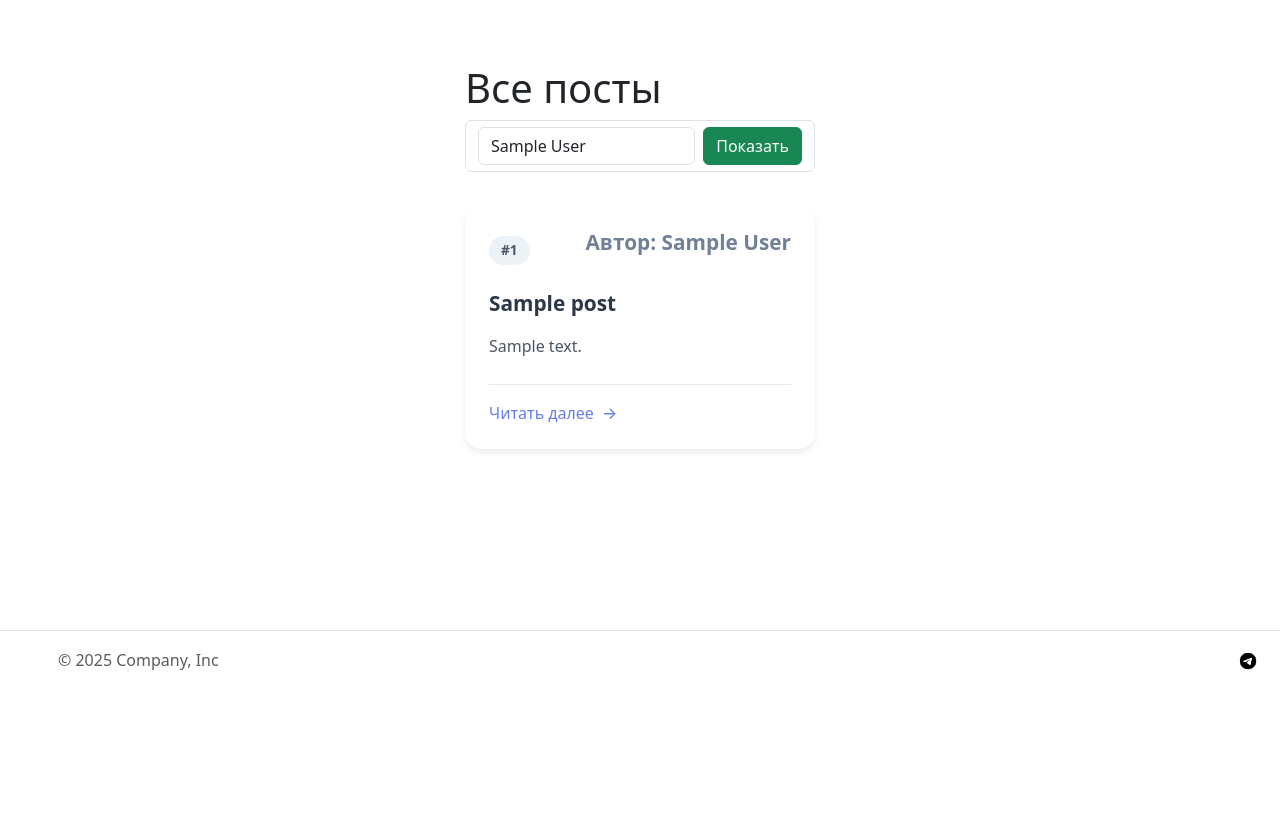
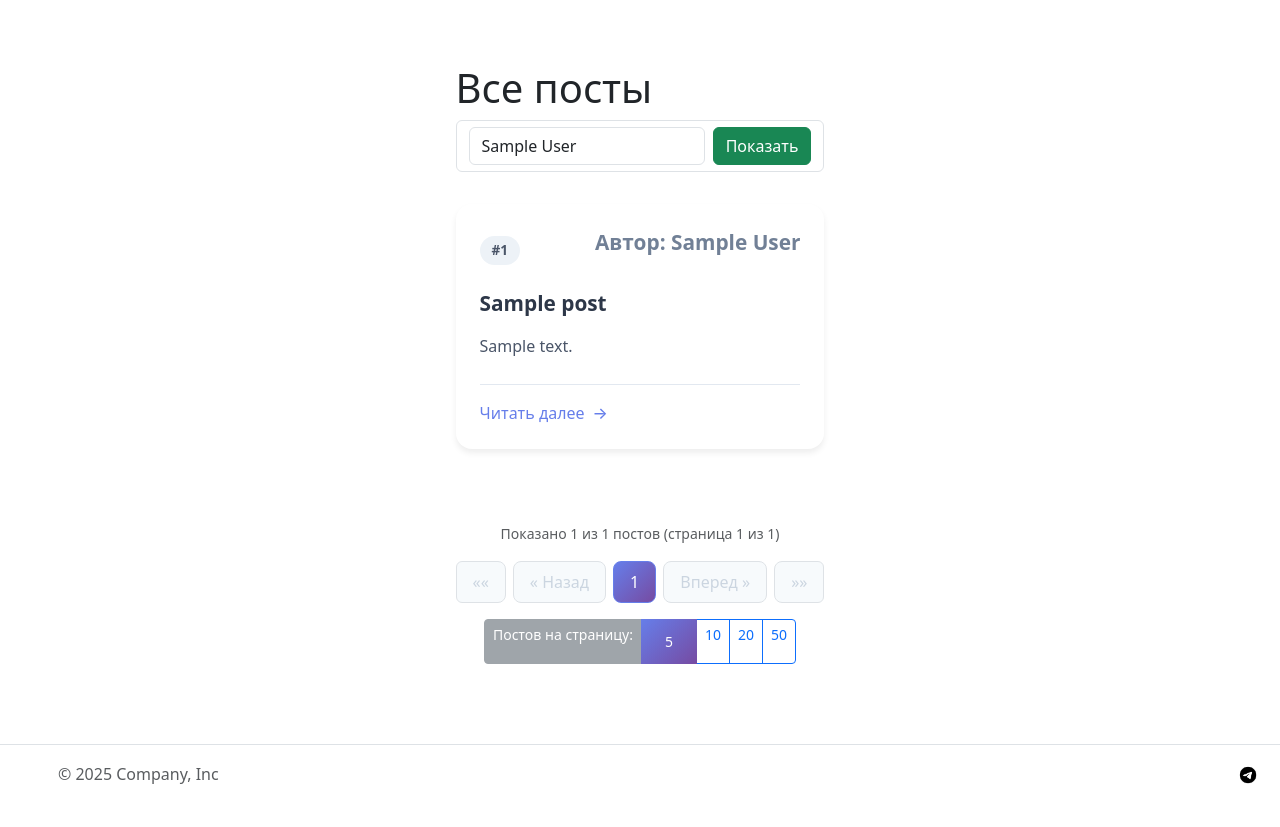
Before and after one commit to AyazAA/PythonPet, a Flask app: page /posts in a window 1280 px wide. Shown: the part 87-914 px from the top of the page. Before the commit the page ends 757 px from the top, so only its background shows below. Run offline with Flask 3, Linux system fonts and the light colour scheme; tables that the repository leaves empty hold one stand-in row (values such as "Sample post").

Commit message:
Add pagination for posts

```diff
--- a/app/routes/post.py
+++ b/app/routes/post.py
@@ -12,17 +12,30 @@ post = Blueprint('post', __name__)
 def get_posts_by_author():
     form = AuthorForm()
     form.author.choices = [a.name for a in User.query.all()]
-    author = request.form.get('author')
-    author_id = User.query.filter_by(name=author).first().id
-    posts = Post.query.filter_by(user_id=author_id).all()
-    return render_template('post/posts.html', posts=posts, form=form)
+    author_name = request.form.get('author')
+
+    page = request.args.get('page', 1, type=int)
+    per_page = request.args.get('per_page', 5, type=int)
+
+    author = User.query.filter_by(name=author_name).first()
+    if author is None:
+        flash(f"Такого автора нет.", "danger")
+
+    pagination = Post.query.filter_by(user_id=author.id).order_by(Post.id.desc()).paginate(page=page, per_page=per_page, error_out=False)
+    posts = pagination.items
+    return render_template('post/posts.html', posts=posts, pagination=pagination, form=form)
 
 @post.get('/posts')
 def get_all_posts():
     form = AuthorForm()
     form.author.choices = [a.name for a in User.query.all()]
-    posts = Post.query.all()
-    return render_template('post/posts.html', posts=posts, form=form)
+
+    page = request.args.get('page', 1, type=int)
+    per_page = request.args.get('per_page', 5, type=int)
+
+    pagination = Post.query.order_by(Post.id.desc()).paginate(page=page, per_page=per_page, error_out=False)
+    posts = pagination.items
+    return render_template('post/posts.html', posts=posts, pagination=pagination, form=form)
 
 @post.get('/post/<int:id>/update')
 @login_required
--- a/app/static/css/main.css
+++ b/app/static/css/main.css
@@ -277,3 +277,94 @@ header,footer{
 ::-webkit-scrollbar-thumb:hover {
     background: linear-gradient(135deg, #764ba2, #667eea);
 }
+
+/* ========== ПАГИНАЦИЯ ========== */
+.pagination-container {
+    margin-top: 3rem;
+    padding: 1rem 0;
+}
+
+.pagination {
+    display: flex;
+    justify-content: center;
+    list-style: none;
+    gap: 0.5rem;
+    flex-wrap: wrap;
+}
+
+.page-item {
+    margin: 0;
+}
+
+.page-link {
+    display: inline-block;
+    padding: 0.5rem 1rem;
+    background: white;
+    color: #667eea;
+    text-decoration: none;
+    border: 1px solid #e2e8f0;
+    border-radius: 8px;
+    transition: all 0.3s ease;
+}
+
+.page-link:hover {
+    background: #667eea;
+    color: white;
+    border-color: #667eea;
+    transform: translateY(-2px);
+}
+
+.page-item.active .page-link {
+    background: linear-gradient(135deg, #667eea, #764ba2);
+    color: white;
+    border-color: #667eea;
+}
+
+.page-item.disabled .page-link {
+    color: #cbd5e0;
+    background: #f7fafc;
+    cursor: not-allowed;
+    transform: none;
+}
+
+.page-item.disabled .page-link:hover {
+    background: #f7fafc;
+    color: #cbd5e0;
+}
+
+/* Пагинация на мобильных */
+@media (max-width: 768px) {
+    .page-link {
+        padding: 0.35rem 0.7rem;
+        font-size: 0.8rem;
+    }
+
+    .per-page-selector .btn-group {
+        flex-wrap: wrap;
+    }
+
+    .pagination-info {
+        font-size: 0.8rem;
+    }
+}
+
+/* Анимация для пагинации */
+.pagination .page-link {
+    transition: all 0.2s ease-in-out;
+}
+
+.pagination .active .page-link {
+    animation: pulse 0.3s ease-in-out;
+}
+
+@keyframes pulse {
+    0% {
+        transform: scale(1);
+    }
+    50% {
+        transform: scale(1.05);
+    }
+    100% {
+        transform: scale(1);
+    }
+}
--- a/app/templates/post/posts.html
+++ b/app/templates/post/posts.html
@@ -55,4 +55,109 @@
     {% endfor %}
 </div>
 
+<!-- ========== ПАГИНАЦИЯ ========== -->
+{% if pagination and pagination.total > 0 %}
+<div class="pagination-container mt-4">
+    <!-- Информация о количестве постов -->
+    <div class="pagination-info text-center mb-3">
+        <small class="text-muted">
+            Показано {{ posts|length }} из {{ pagination.total }} постов
+            (страница {{ pagination.page }} из {{ pagination.pages }})
+        </small>
+    </div>
+
+    <!-- Пагинация -->
+    <nav aria-label="Навигация по страницам">
+        <ul class="pagination justify-content-center">
+            <!-- Первая страница -->
+            {% if pagination.has_prev %}
+                <li class="page-item">
+                    <a class="page-link" href="{{ url_for(request.endpoint, page=1, per_page=pagination.per_page) }}">
+                        ««
+                    </a>
+                </li>
+            {% else %}
+                <li class="page-item disabled">
+                    <span class="page-link">««</span>
+                </li>
+            {% endif %}
+
+            <!-- Предыдущая -->
+            {% if pagination.has_prev %}
+                <li class="page-item">
+                    <a class="page-link" href="{{ url_for(request.endpoint, page=pagination.prev_num, per_page=pagination.per_page) }}">
+                        « Назад
+                    </a>
+                </li>
+            {% else %}
+                <li class="page-item disabled">
+                    <span class="page-link">« Назад</span>
+                </li>
+            {% endif %}
+
+            <!-- Номера страниц -->
+            {% set start = [1, pagination.page - 2]|max %}
+            {% set end = [pagination.pages, pagination.page + 2]|min %}
+
+            {% for page_num in range(start, end + 1) %}
+                {% if page_num == pagination.page %}
+                    <li class="page-item active">
+                        <span class="page-link">{{ page_num }}</span>
+                    </li>
+                {% else %}
+                    <li class="page-item">
+                        <a class="page-link" href="{{ url_for(request.endpoint, page=page_num, per_page=pagination.per_page) }}">
+                            {{ page_num }}
+                        </a>
+                    </li>
+                {% endif %}
+            {% endfor %}
+
+            <!-- Следующая -->
+            {% if pagination.has_next %}
+                <li class="page-item">
+                    <a class="page-link" href="{{ url_for(request.endpoint, page=pagination.next_num, per_page=pagination.per_page) }}">
+                        Вперед »
+                    </a>
+                </li>
+            {% else %}
+                <li class="page-item disabled">
+                    <span class="page-link">Вперед »</span>
+                </li>
+            {% endif %}
+
+            <!-- Последняя страница -->
+            {% if pagination.has_next %}
+                <li class="page-item">
+                    <a class="page-link" href="{{ url_for(request.endpoint, page=pagination.pages, per_page=pagination.per_page) }}">
+                        »»
+                    </a>
+                </li>
+            {% else %}
+                <li class="page-item disabled">
+                    <span class="page-link">»»</span>
+                </li>
+            {% endif %}
+        </ul>
+    </nav>
+
+    <!-- Выбор количества постов на страницу -->
+    <div class="per-page-selector text-center mt-3">
+        <div class="btn-group btn-group-sm" role="group">
+            <span class="btn btn-secondary disabled">Постов на страницу:</span>
+            {% for per_page_option in [5, 10, 20, 50] %}
+                {% if per_page_option == pagination.per_page %}
+                    <span class="btn btn-primary active">{{ per_page_option }}</span>
+                {% else %}
+                    <a href="{{ url_for(request.endpoint, page=1, per_page=per_page_option) }}"
+                       class="btn btn-outline-primary">
+                        {{ per_page_option }}
+                    </a>
+                {% endif %}
+            {% endfor %}
+        </div>
+    </div>
+</div>
+{% endif %}
+
 {% endblock %}
```
